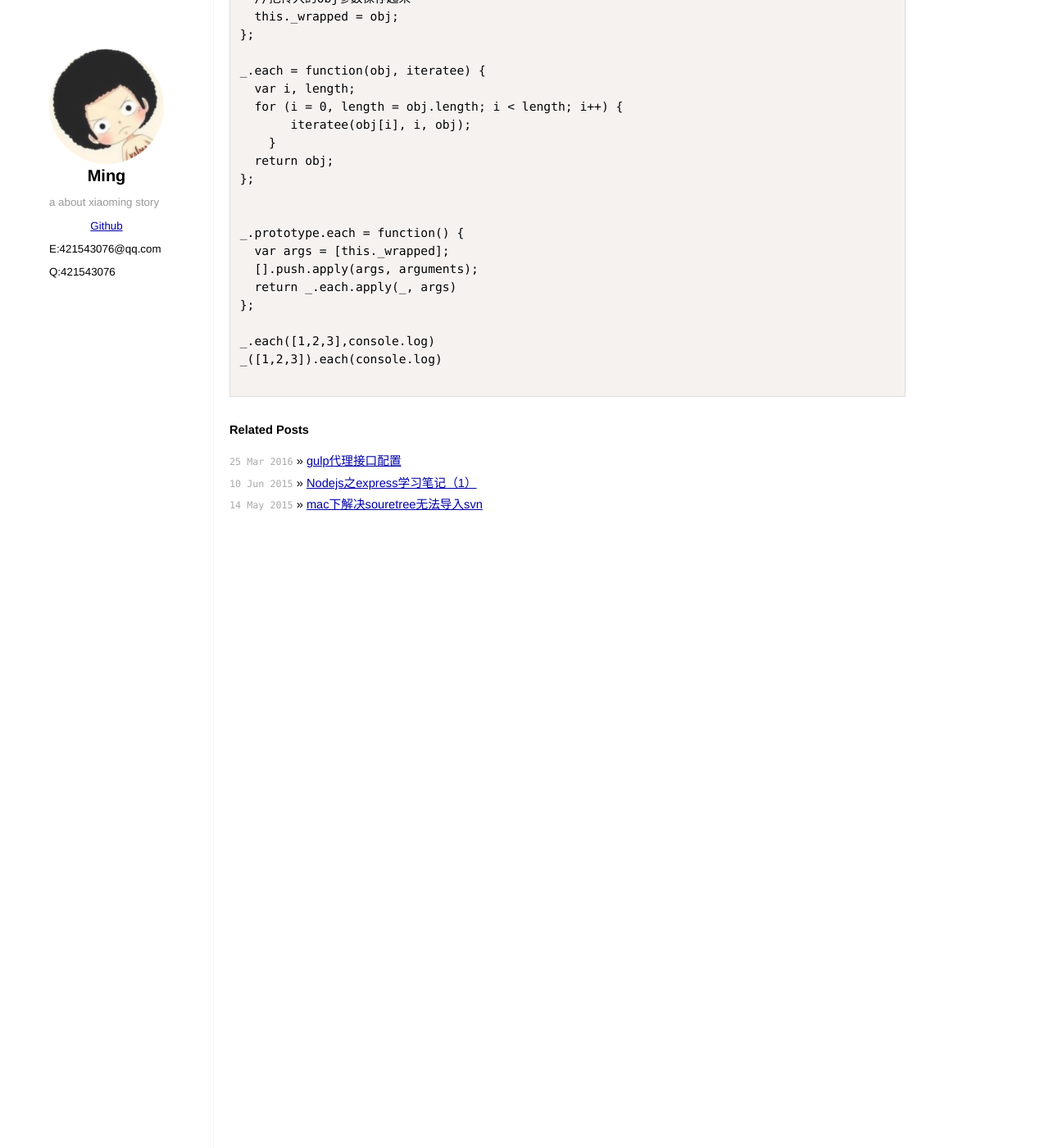
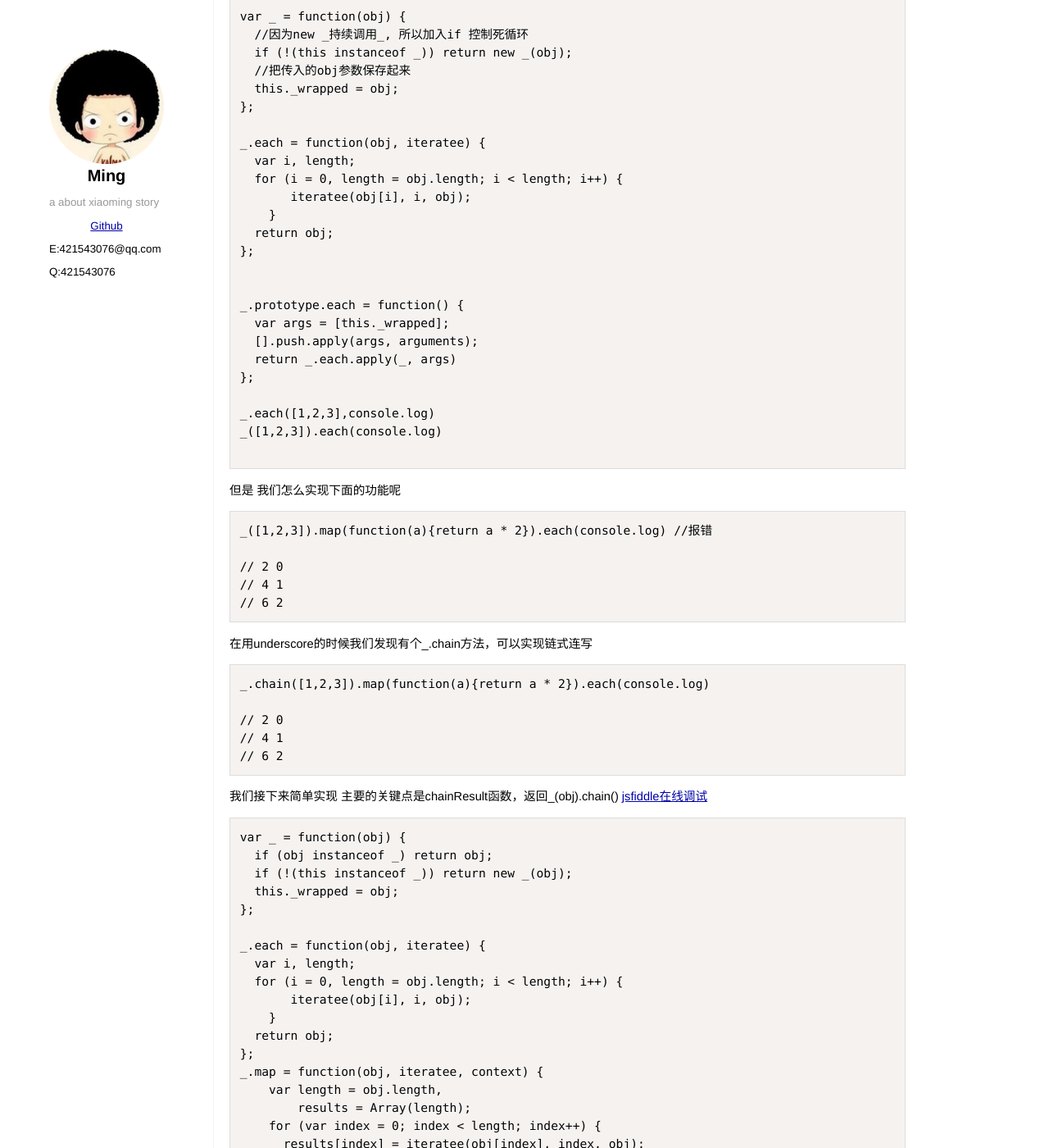
Before and after one commit to 2ming/2ming.github.com, a Jekyll site: the page built from _posts/2017-11-16-underscore源码分析(1).md, in a window 1280 px wide and 1400 px high, scrolled down 563 px. Shown: the whole window at 82% size. Built offline with Jekyll 4.4.1, drawn with Linux system fonts in a browser that asks for light colours; Markdown is read by kramdown in place of the engine named in the settings; comment, search, counter and statistics services are not loaded; before the commit the page ends 1193 px from its top, so only the background shows below that; some of the changed text lies outside the part shown.

Commit message:
Update 2017-11-16-underscore源码分析(1).md

```diff
--- a/_posts/2017-11-16-underscore源码分析(1).md
+++ b/_posts/2017-11-16-underscore源码分析(1).md
@@ -21,10 +21,11 @@ _([1,2,3]).each(console.log)
 
 实现 _.each([1,2,3],console.log) 是很简单的 ，直接_.each函数就搞定了
 
-关键的_().each实现思路也很简单，我们可以这么理解
-当我们返回了new _(obj),如果想调用each方法时，只要把each绑定到prototype就可以了
-我们再把传参obj传给each方法，可参考_.each.apply(_, args)
+<p>关键的_().each实现思路也很简单，我们可以这么理解</p>
+<p>当我们返回了new _(obj),如果想调用each方法时，只要把each绑定到prototype就可以了</p>
+<p>我们再把传参obj传给each方法，可参考_.each.apply(_, args)</p>
 
+<a href="https://jsfiddle.net/2ming/p3cv5fnm/1/">jsfiddle在线调试</a>
 <pre class="language-javascript">
 
 var _ = function(obj) {
@@ -53,3 +54,88 @@ _.each([1,2,3],console.log)
 _([1,2,3]).each(console.log)
 
 </pre>
+
+但是 我们怎么实现下面的功能呢
+<pre class="language-javascript">
+_([1,2,3]).map(function(a){return a * 2}).each(console.log) //报错
+
+// 2 0
+// 4 1
+// 6 2
+</pre>
+在用underscore的时候我们发现有个_.chain方法，可以实现链式连写
+<pre class="language-javascript">
+_.chain([1,2,3]).map(function(a){return a * 2}).each(console.log)
+
+// 2 0
+// 4 1
+// 6 2
+</pre>
+我们接下来简单实现
+主要的关键点是chainResult函数，返回_(obj).chain()
+<a href="https://jsfiddle.net/2ming/p3cv5fnm/4/">jsfiddle在线调试</a>
+<pre class="language-javascript">
+var _ = function(obj) {
+  if (obj instanceof _) return obj;
+  if (!(this instanceof _)) return new _(obj);
+  this._wrapped = obj;
+};
+
+_.each = function(obj, iteratee) {
+  var i, length;
+  for (i = 0, length = obj.length; i < length; i++) {
+       iteratee(obj[i], i, obj);
+    }
+  return obj;
+};
+_.map = function(obj, iteratee, context) {
+    var length = obj.length,
+        results = Array(length);
+    for (var index = 0; index < length; index++) {
+      results[index] = iteratee(obj[index], index, obj);
+    }
+    return results;
+  };
+ var chainResult = function(instance, obj) {
+    return instance._chain ? _(obj).chain() : obj;
+  };
+
+_.chain = function(obj) {
+  var instance = _(obj);
+  instance._chain = true;
+  return instance;
+};
+
+_.prototype.each = function() {
+  var args = [this._wrapped];
+  [].push.apply(args, arguments);
+  return chainResult(this, _.each.apply(_, args))
+};
+_.prototype.map = function() {
+  var args = [this._wrapped];
+  [].push.apply(args, arguments);
+  return chainResult(this, _.map.apply(_, args))
+};
+_.prototype.chain = function() {
+  var args = [this._wrapped];
+  [].push.apply(args, arguments);
+  return chainResult(this, _.chain.apply(_, args))
+};
+
+_.chain([1,2,3]).map(function(a){ return a * 2}).each(console.log)
+</pre>
+
+我们发现prototype原型链的时候调用的方法都一样的，可以写个函数循环
+<a href="https://jsfiddle.net/2ming/p3cv5fnm/5/">jsfiddle在线调试</a>
+<pre class="language-javascript">
+function mixin(){
+  _.each(['chain', 'each', 'map'], function(name) {
+    var func = _[name]
+    _.prototype[name] = function() {
+      var args = [this._wrapped];
+      [].push.apply(args, arguments);
+      return chainResult(this, func.apply(_, args));
+    };
+  });
+}
+</pre>
```
